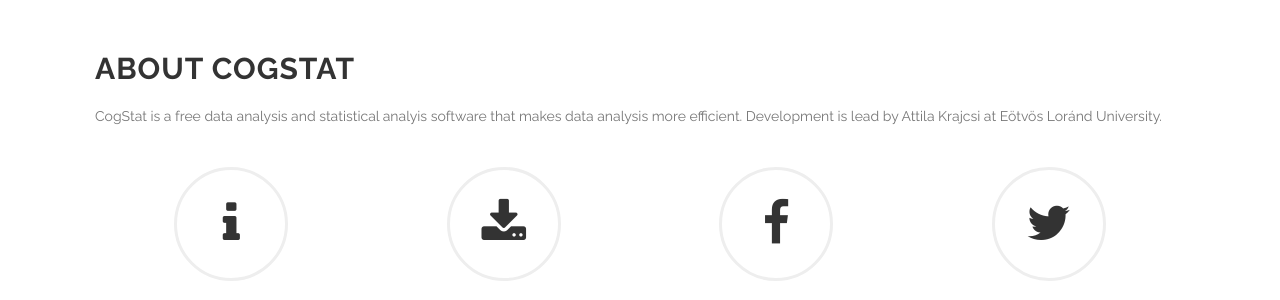
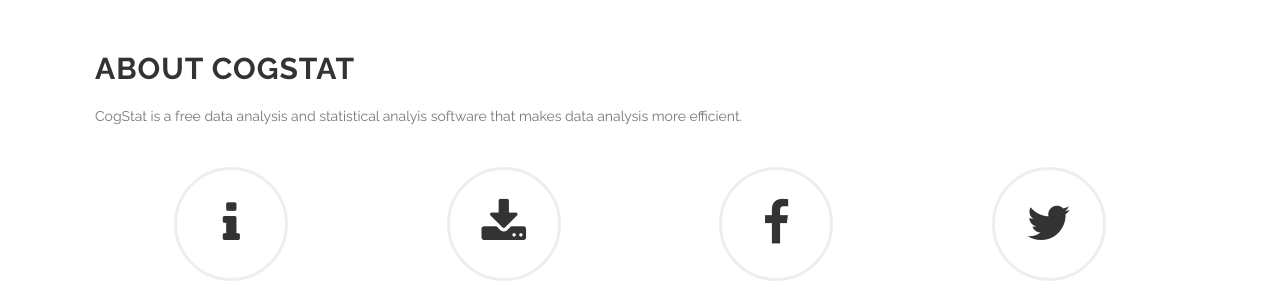
Before and after one commit to cogstat/cogstat_website, a Jekyll site: the page built from index.html, in a window 1280 px wide. Shown: the part 1489-1789 px from the top of the page. Built offline with Jekyll 4.4.1, drawn with Linux system fonts in a browser that asks for light colours; the list of posts is cut into pages by our own code.

Commit message:
Update index.html

```diff
--- a/index.html
+++ b/index.html
@@ -125,7 +125,7 @@
     <div class='large-12 columns'>
       <h2>About CogStat</h2>
       <p>
-      CogStat is a free data analysis and statistical analyis software that makes data analysis more efficient. Development is lead by Attila Krajcsi at Eötvös Loránd University.
+      CogStat is a free data analysis and statistical analyis software that makes data analysis more efficient.
       </p>
       <div class='spacing'></div>
 
```
